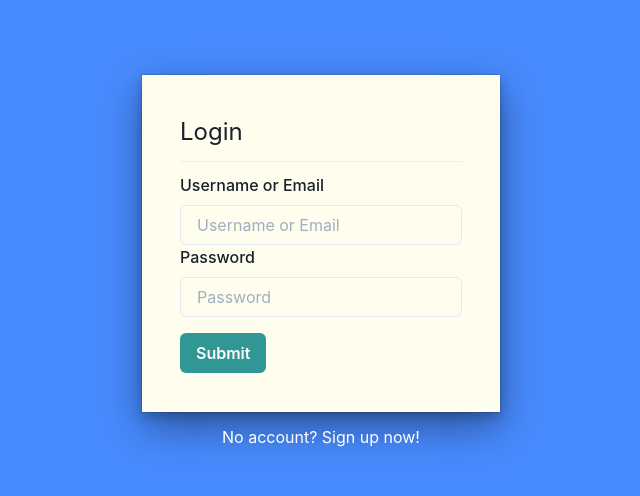
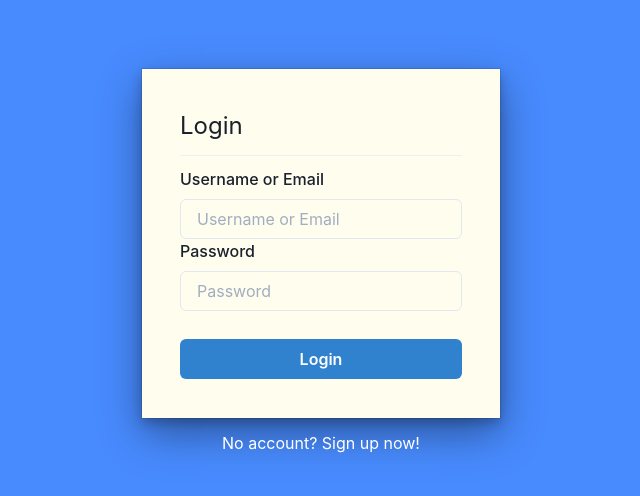
Before and after one commit to ThomasRainford/simple-notes-app, a Next.js app in the folder client/: page /account/login in a window 1280 px wide. Shown: the part 138-634 px from the top of the page, without its empty margins (319-959 px from the left). Built offline with nearby package versions, Linux system fonts and the light colour scheme.

Commit message:
Fully integrate react-hook-form.

```diff
--- a/client/components/account/AccountLayout.tsx
+++ b/client/components/account/AccountLayout.tsx
@@ -16,7 +16,7 @@ const AccountLayout = ({ children, heading, link, submitButton }) => {
                <Divider orientation="horizontal" />
             </Center>
             {children}
-            {/*submitButton*/}
+            {submitButton}
          </Flex>
          {link}
       </Flex>
--- a/client/pages/account/login.tsx
+++ b/client/pages/account/login.tsx
@@ -1,7 +1,7 @@
 import { Button, FormControl, FormErrorMessage, FormLabel, Input, Link } from '@chakra-ui/react'
 import NextLink from 'next/link'
 import React from 'react'
-import { useForm } from 'react-hook-form'
+import { FormState, useForm } from 'react-hook-form'
 import AccountLayout from '../../components/account/AccountLayout'
 
 interface Props {
@@ -28,22 +28,33 @@ const link = (): JSX.Element => (
    </NextLink >
 )
 
-const button = (): JSX.Element => (
-   <Button colorScheme="blue">Create Account</Button>
-)
+const button = (formState: FormState<Record<string, any>>): JSX.Element => {
+
+   return (
+      <Button
+         colorScheme="blue"
+         isLoading={formState.isSubmitting}
+         type="submit"
+         mt='10%'
+      >
+         Login
+      </Button>
+   )
+}
 
 const Login = ({ }) => {
 
    const { handleSubmit, errors, register, formState } = useForm();
+   console.log(errors)
 
    return (
       <AccountLayout
          heading="Login"
          link={link()}
-         submitButton={button()}
+         submitButton={button(formState)}
       >
          <form onSubmit={handleSubmit(onSubmit)}>
-            <FormControl isInvalid={errors.name}>
+            <FormControl isInvalid={errors.usernameOrEmail}>
                <FormLabel>Username or Email</FormLabel>
                <Input
                   name="usernameOrEmail"
@@ -51,11 +62,11 @@ const Login = ({ }) => {
                   ref={register({ validate: validateUsernameOrEmail })}
                />
                <FormErrorMessage>
-                  {errors.name && errors.name.message}
+                  {errors.usernameOrEmail && errors.usernameOrEmail.message}
                </FormErrorMessage>
             </FormControl>
 
-            <FormControl isInvalid={errors.name}>
+            <FormControl isInvalid={errors.password}>
                <FormLabel>Password</FormLabel>
                <Input
                   name="password"
@@ -64,13 +75,9 @@ const Login = ({ }) => {
                   ref={register({ validate: validatePassword })}
                />
                <FormErrorMessage>
-                  {errors.name && errors.name.message}
+                  {errors.password && errors.password.message}
                </FormErrorMessage>
             </FormControl>
-
-            <Button mt={4} colorScheme="teal" isLoading={formState.isSubmitting} type="submit">
-               Submit
-            </Button>
          </form>
       </AccountLayout>
    )
```
Also changed, not shown: client/pages/account/register.tsx (+12 -13 lines).
